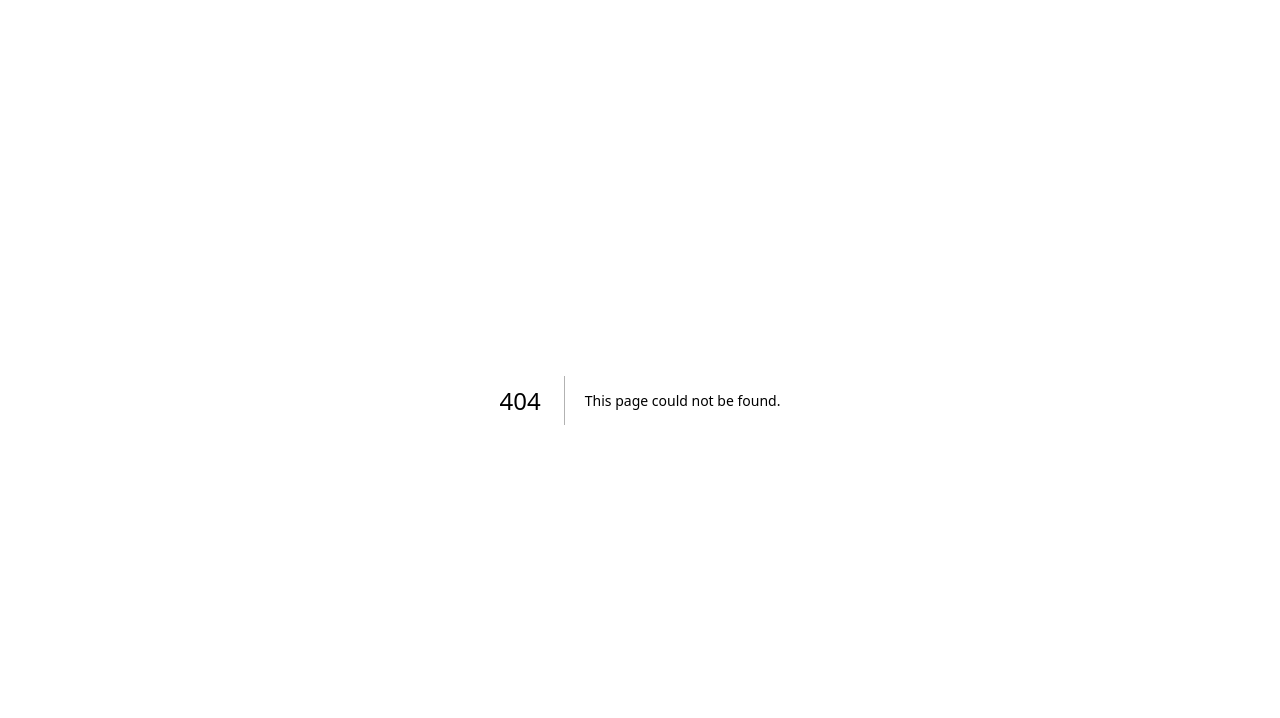
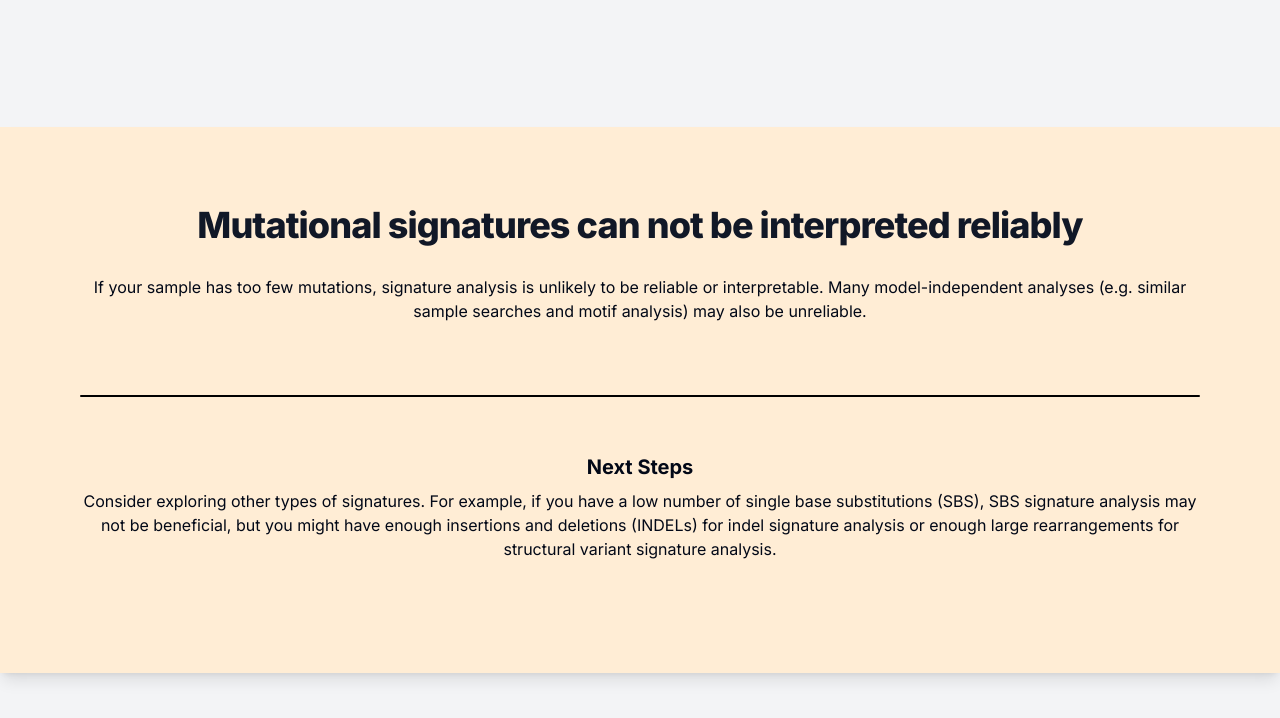
Before and after one commit to selkamand/sigscript, a Next.js app: page /workflow/screen/mutationcountfail in a window 1280 px wide. Before the commit this address had no page. Shown: the top 718 px of the page. Built offline with nearby package versions, Linux system fonts and the light colour scheme.

Commit message:
feat: added mutation count fail page

```diff
--- a/app/workflow/screen/mutationcount/page.tsx
+++ b/app/workflow/screen/mutationcount/page.tsx
@@ -9,18 +9,18 @@ export default function Home() {
 
                 <div className="relative px-4 py-10 bg-white shadow-lg sm:rounded-1xl sm:p-20">
                     <h1 className="mb-4 text-4xl text-center font-extrabold leading-none tracking-tight text-gray-900 pb-4 pt-0">Are there enough mutations in your sample?</h1>
-                    <p className="text-center pb-8">Attempting to interpret mutational signatures results for samples with low mutation counts is unreliable. Ensure your sample has sufficient mutations before proceeding.</p>
+                    <p className="text-center pb-8">Interpreting mutational signatures for samples with low mutation counts is unreliable. Ensure your sample has a sufficient number of mutations before proceeding.</p>
                     <hr className="" />
                     <div className="grid sm:grid-cols-3 gap-4">
                         <div className="p-8 flex flex-col items-center text-center">
                             <h1 className="font-bold text-blue-500 text-lg">Sufficient Mutations</h1>
-                            <p className="text-sm font-light text-gray-400 pt-4 pb-4">This patient has lots of mutations</p>
+                            <p className="text-sm font-light text-gray-400 pt-4 pb-4">This patient has a large number of mutations. </p>
                             <Link href="/workflow/screen/fit"><button className="bg-blue-500 text-white font-bold py-2 px-4 hover:scale-110 duration-75">{'->'}</button></Link>
                         </div>
                         <div className="p-8 flex flex-col items-center text-center">
                             <h1 className="font-bold text-blue-500 text-lg">Quiet Tumour</h1>
                             <p className="text-sm font-light text-gray-400 pt-4 pb-4">Tumour has very few mutations</p>
-                            <Link href=""><button className="bg-blue-500 text-white font-bold py-2 px-4 hover:scale-110 duration-75">{'->'}</button></Link>
+                            <Link href="/workflow/screen/mutationcountfail"><button className="bg-blue-500 text-white font-bold py-2 px-4 hover:scale-110 duration-75">{'->'}</button></Link>
                         </div>
                         <div className="p-8 flex flex-col items-center text-center">
                             <h1 className="font-bold text-blue-500 text-lg">Unsure</h1>
--- /dev/null
+++ b/app/workflow/screen/mutationcountfail/page.tsx
@@ -0,0 +1,23 @@
+import TextLink from "@/components/ui/textlink"
+import Link from "next/link";
+import { FontAwesomeIcon } from "@fortawesome/react-fontawesome";
+import { faTriangleExclamation } from "@fortawesome/free-solid-svg-icons/faTriangleExclamation";
+export default function Home() {
+    return (
+
+        <div>
+            <div className="min-h-screen bg-gray-100 py-6 flex flex-col justify-center sm:py-12">
+
+                <div className="relative px-4 py-10 bg-orange-100 shadow-lg sm:rounded-1xl sm:p-20">
+                    <h1 className="mb-4 text-4xl text-center font-extrabold leading-none tracking-tight text-gray-900 pb-4 pt-0">Mutational signatures can not be interpreted reliably</h1>
+                    <p className="text-center pb-8">If your sample has too few mutations, signature analysis is unlikely to be reliable or interpretable. Many model-independent analyses (e.g. similar sample searches and motif analysis) may also be unreliable. </p>
+                    <hr className="h-0.5 mx-auto my-2 bg-black border-0 rounded md:my-10"></hr>
+                    <p className="text-center font-bold text-xl pt-4 pb-2">Next Steps</p>
+                    <p className="text-center pb-8">Consider exploring other types of signatures. For example, if you have a low number of single base substitutions (SBS), SBS signature analysis may not be beneficial, but you might have enough insertions and deletions (INDELs) for indel signature analysis or enough large rearrangements for structural variant signature analysis.</p>
+                    {/* <p className="text-center pt-4"><FontAwesomeIcon icon={faTriangleExclamation} className="text-orange-300 text-4xl"></FontAwesomeIcon></p> */}
+
+                </div>
+            </div>
+        </div>
+    );
+}
```
Also changed, not shown: 1 other file (tests, documents, lock files or other folders).
